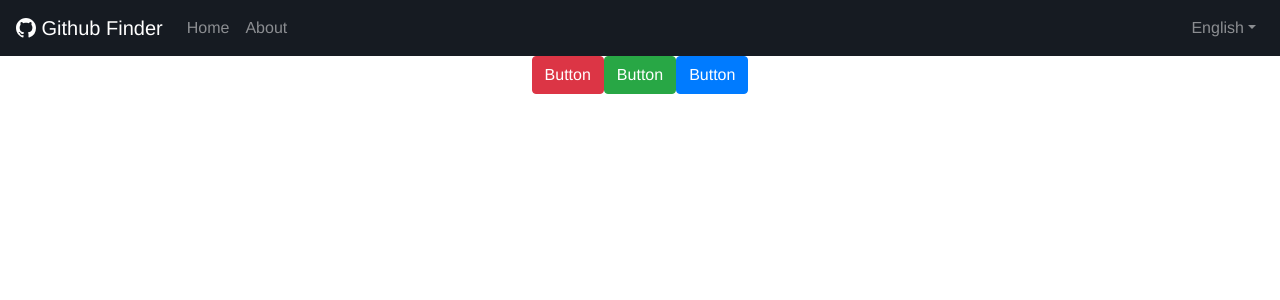
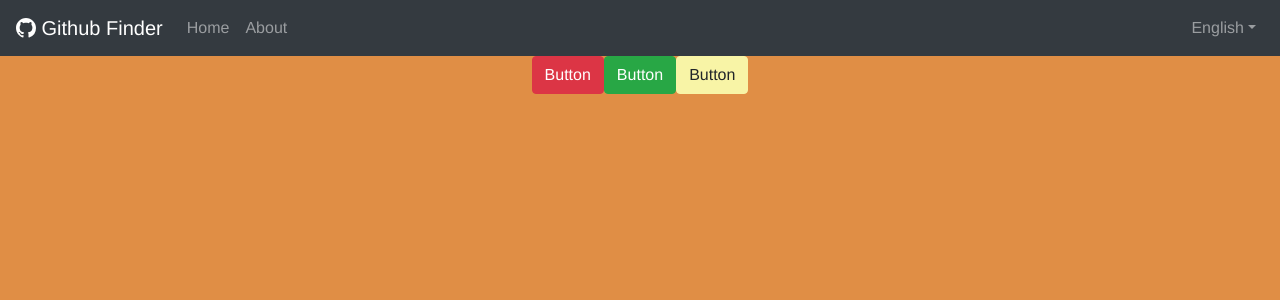
Before and after one commit to lopapex/github-finder, a Vue app: page / in a window 1280 px wide. Shown: the top 300 px of the page. Built offline with nearby package versions, Linux system fonts and the light colour scheme.

Commit message:
feat: color palete

```diff
--- a/scss/custom.scss
+++ b/scss/custom.scss
@@ -1,9 +1,11 @@
 // Your variable overrides
-// $body-bg: #000;
+$body-bg: #e08e45;
 // $body-color: #111;
 
 $theme-colors: (
-  "dark": #161b22,
+  "primary": #f8f4a6,
+  "secondary": #6b2737,
+  "light": rgb(162, 141, 155),
 );
 
 // Bootstrap and its default variables
```
